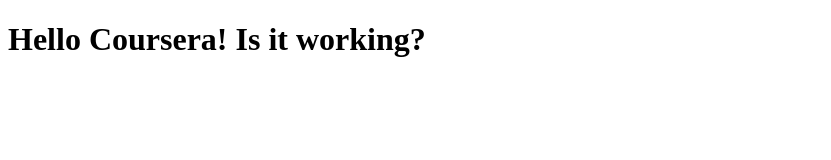
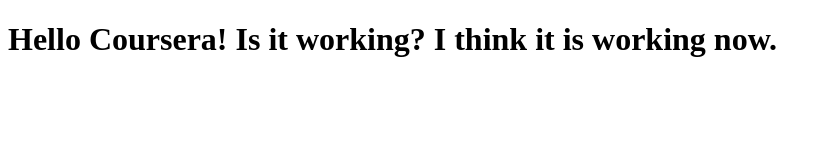
Before and after one commit to ezeio/coursera-test-repository, a plain HTML site: page site/index.html in a window 1280 px wide. Shown: the whole page, without its empty margins (0-831 px from the left). Drawn offline with Linux system fonts and the light colour scheme.

Commit message:
changes again

```diff
--- a/site/index.html
+++ b/site/index.html
@@ -8,6 +8,8 @@
     <body>
         <h1>
         Hello Coursera! Is it working?
+        I think it is working now.
+
         </h1>
     </body>
 </html>
```
